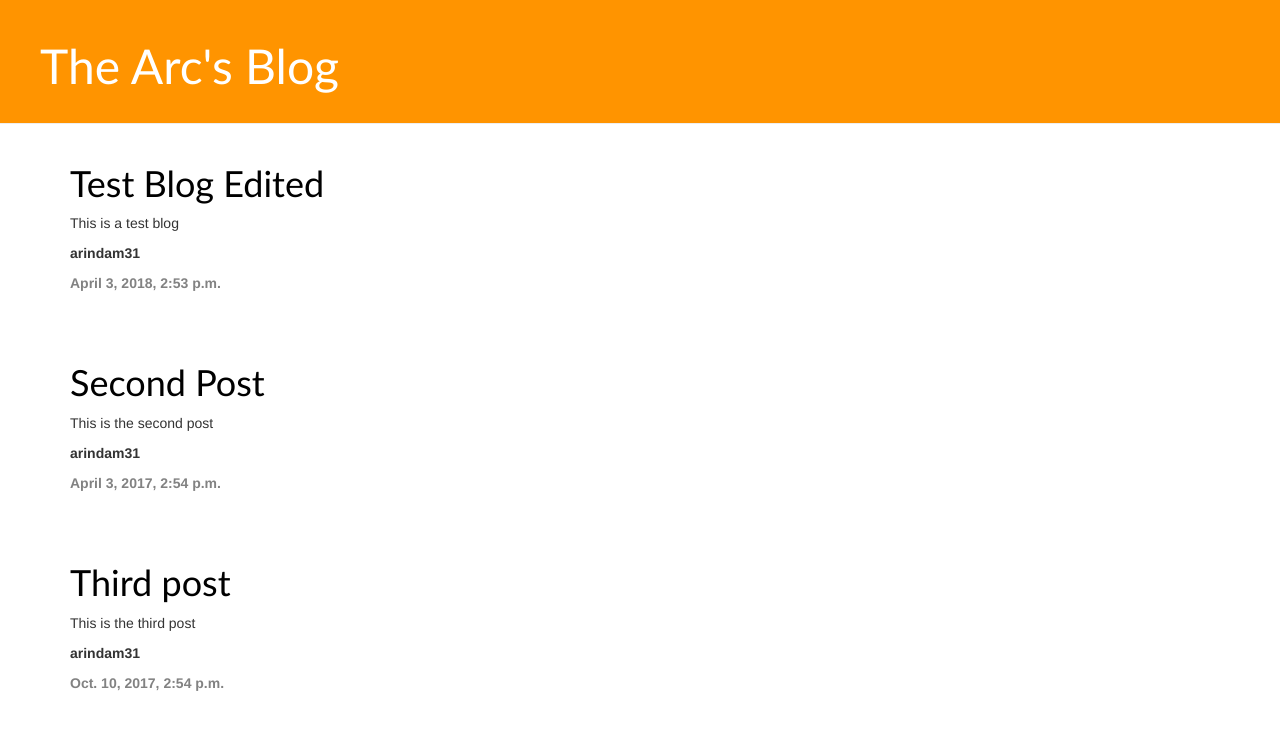
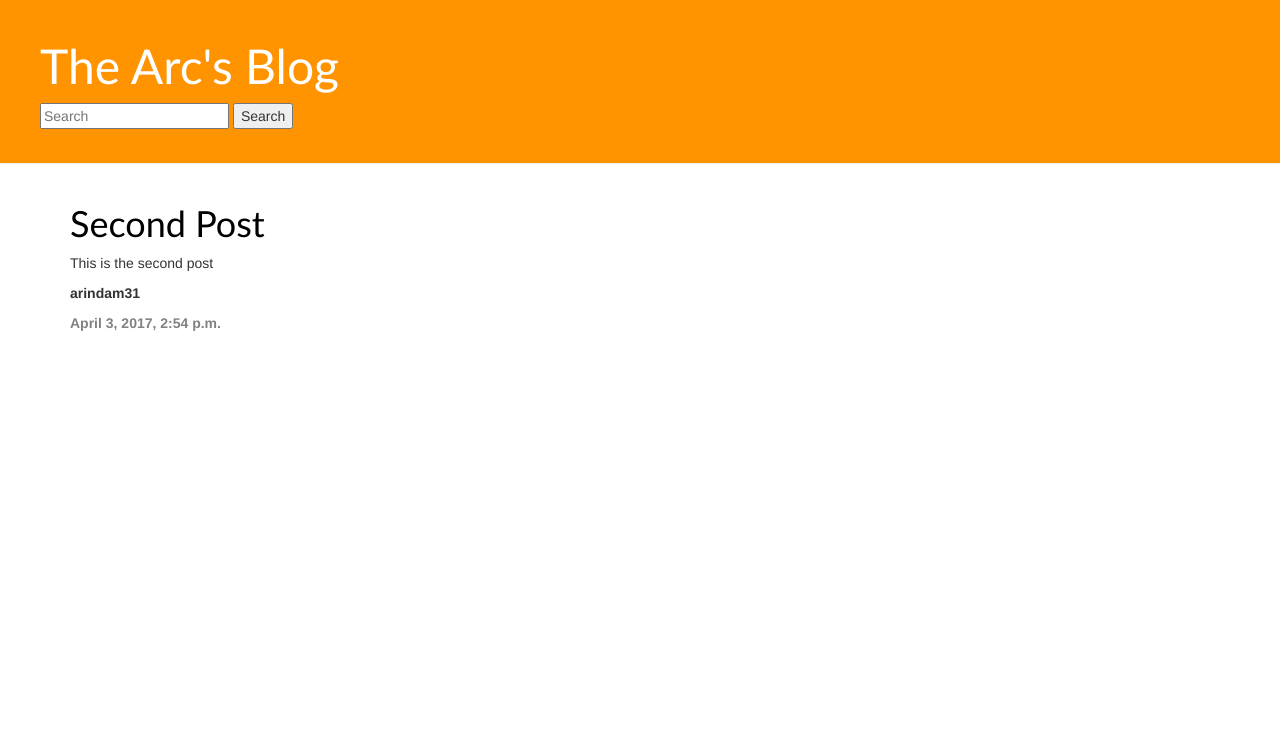
Before and after one commit to arindam31/Django_TravelBlog, a Django app: page / in a window 1280 px wide. Shown: the top 730 px of the page. Run offline with Django 3.2, Linux system fonts and the light colour scheme; data comes from the database, SQL or seed files in the repository; both versions use the stored data as it was after the commit; some libraries are stand-ins or nearby versions.

Commit message:
Search working fine

```diff
--- a/blog/models.py
+++ b/blog/models.py
@@ -12,6 +12,7 @@ class Post(models.Model):
 	text = RichTextField()
 	created_date = models.DateTimeField(default=timezone.now)
 	published_date = models.DateTimeField(blank=True, null=True)
+	published = models.BooleanField(default=False)
 
 	def publish(self):
 		self.published_date = timezone.now()
--- a/blog/templates/blog/base.html
+++ b/blog/templates/blog/base.html
@@ -9,7 +9,11 @@
     </head>
     <body>
     	<div class="page-header">
-        	<h1><a href="/">The Arc's Blog</a></h1>
+        	<form id="searchform" action="{% url 'post_search' %}" method="get">
+                <h1><a href="/">The Arc's Blog</a></h1>
+                <input class="searchfield" type="text/submit" id="searchbox" placeholder="Search" aria-label="Search" name="keyword">
+                <button class="searchbutton" type="submit" value='Search'>Search</button>
+            </form>
     	</div>
     	<div class="content container">
         	<div class="row">
@@ -19,5 +23,10 @@
 			    </div>
 			</div>
 		</div>
+
+        <!-- jQuery CDN -->
+        <script src="https://code.jquery.com/jquery-1.12.0.min.js"></script>
+        <!-- Bootstrap Js CDN -->
+        <script src="https://maxcdn.bootstrapcdn.com/bootstrap/3.3.7/js/bootstrap.min.js"></script>
     </body>
 </html>
--- a/blog/templates/blog/post_list.html
+++ b/blog/templates/blog/post_list.html
@@ -1,5 +1,6 @@
 {% extends 'blog/base.html' %}
 {% block content %}
+    {% if posts %}
         {% for post in posts %}
             <div class="post">
 		    <h1><a href="{% url 'post_details' post.pk %}">{{ post.title }}</a> </h1>
@@ -10,4 +11,5 @@
                 </div>
             </div>
         {% endfor %}
+    {% endif %}
 {% endblock %}
--- a/blog/urls.py
+++ b/blog/urls.py
@@ -8,4 +8,5 @@ urlpatterns = [
 	url(r'(?P<post_pk>\d+)/$', views.post_details, name='post_details'),
 	url(r'^post/create/$', views.create_post, name='post_create'),
 	url(r'^post/edit/(?P<post_pk>\d+)$', views.edit_post, name='post_edit'),
+	url(r'^search/post/$', views.search_post, name='post_search'),
 ]
--- a/blog/views.py
+++ b/blog/views.py
@@ -4,13 +4,17 @@ from django.utils import timezone
 from django.shortcuts import render, reverse
 from django.http import HttpResponse, HttpResponseRedirect, Http404
 from django.contrib.auth import authenticate, login
+from django.db.models import Q
 from . import models
 from . import forms
 
 
 # Create your views here.
 def post_list(request):
-    posts =models.Post.objects.filter(created_date__lte=timezone.now()).order_by('published_date')
+    if not request.user.is_staff or not request.user.is_superuser:
+        posts = models.Post.objects.filter(published=True, created_date__lte=timezone.now()).order_by('published_date')
+    else:
+        posts = models.Post.objects.filter(created_date__lte=timezone.now()).order_by('published_date')
     return render(request, 'blog/post_list.html', {'posts':posts})
 
 
@@ -45,3 +49,16 @@ def edit_post(request, post_pk):
             form.save()
             return HttpResponseRedirect(post.get_absolute_url())
     return render(request, 'blog/post_create.html', {'form':form})
+
+def search_post(request):
+    if request.method == 'GET':
+        keyword = request.GET.get('keyword')
+        if not keyword:
+            raise Http404
+        else:
+            posts = models.Post.objects.filter(
+            Q(title__icontains=keyword) | Q(text__icontains=keyword),
+            created_date__lte=timezone.now(),
+            ).order_by('published_date')
+
+    return render(request, 'blog/post_list.html', {'posts':posts})
--- a/static/css/blog.css
+++ /dev/null
@@ -1,54 +0,0 @@
-body {
-    padding-left: 0px;
-}
-h1 a {
-    color: #FCA205;
-}
-
-.page-header {
-    background-color: #ff9400;
-    margin-top: 0;
-    padding: 20px 20px 20px 40px;
-}
-
-.page-header h1, .page-header h1 a, .page-header h1 a:visited, .page-header h1 a:active {
-    color: #ffffff;
-    font-size: 36pt;
-    text-decoration: none;
-}
-
-.content {
-    margin-left: 40px;
-}
-
-h1, h2, h3, h4 {
-    font-family: 'Calibri', cursive;
-}
-
-.date {
-    color: #828282;
-}
-
-.save {
-    float: right;
-}
-
-.post-form textarea, .post-form input {
-    width: 100%;
-}
-
-.top-menu, .top-menu:hover, .top-menu:visited {
-    color: #ffffff;
-    float: right;
-    font-size: 26pt;
-    margin-right: 20px;
-}
-
-.post {
-    margin-bottom: 70px;
-    padding-left: 15px;
-}
-
-.post h1 a, .post h1 a:visited {
-    color: #000000;
-}
```
Also changed, not shown: blog/migrations/0004_auto_20180405_1749.py (added), db.sqlite3.
